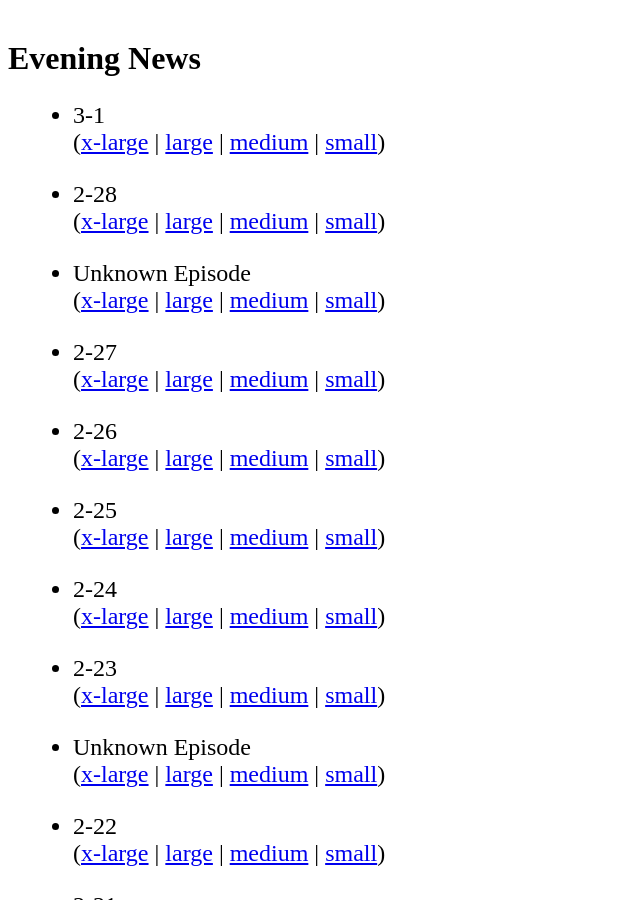
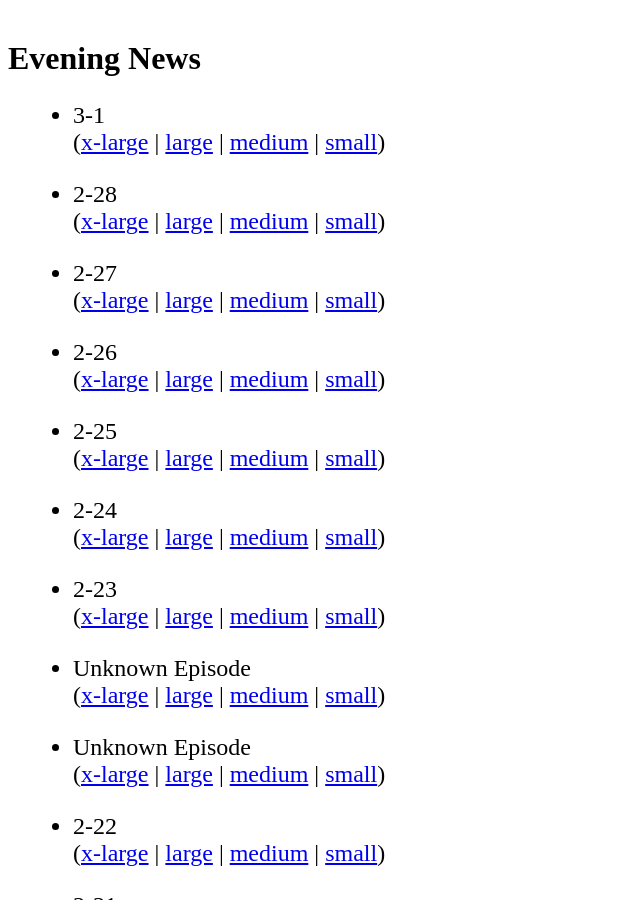
Before and after one commit to jkutner/cbsfeed, a Jekyll site: the page built from index.html, in a window 1280 px wide and 900 px high, scrolled down 245 px. Shown: the whole window, without its empty margins (0-640 px from the left). Built offline with Jekyll 4.4.1, drawn with Linux system fonts in a browser that asks for light colours; nearby versions of some CDN libraries; some of the changed lines change nothing that is shown.

Commit message:
Updating with latest episdoes

```diff
--- a/_data/evening_news.yml
+++ b/_data/evening_news.yml
@@ -7,13 +7,6 @@
     mp4_1296: media/2014/03/02/177272387666/EN_0301_FULL_1296.mp4
   date: 2014-03-01 00:00:00.000000000 +00:00
 - title: 2-28
-  links:
-    mp4_240: media/2014/03/01/175753283688/EN_0228_FULL_240.mp4
-    mp4_740: media/2014/03/01/175753283688/EN_0228_FULL_740.mp4
-    mp4_796: media/2014/03/01/175753283688/EN_0228_FULL_796.mp4
-    mp4_1296: media/2014/03/01/175753283688/EN_0228_FULL_1296.mp4
-  date: 2014-02-28 00:00:00.000000000 +00:00
-- title: Unknown Episode
   links:
     mp4_240: media/2014/03/01/175753283688/EN_0228_FULL_240.mp4
     mp4_740: media/2014/03/01/175753283688/EN_0228_FULL_740.mp4
@@ -55,6 +48,13 @@
     mp4_796: media/2014/02/24/167372355934/EN_0223_FULL_796.mp4
     mp4_1296: media/2014/02/24/167372355934/EN_0223_FULL_1296.mp4
   date: 2014-02-23 00:00:00.000000000 +00:00
+- title: Unknown Episode
+  links:
+    mp4_240: media/2014/03/01/175753283688/EN_0228_FULL_240.mp4
+    mp4_740: media/2014/03/01/175753283688/EN_0228_FULL_740.mp4
+    mp4_796: media/2014/03/01/175753283688/EN_0228_FULL_796.mp4
+    mp4_1296: media/2014/03/01/175753283688/EN_0228_FULL_1296.mp4
+  date: 2014-02-28 00:00:00.000000000 +00:00
 - title: Unknown Episode
   links:
     mp4_240: media/2014/03/02/177272387666/EN_0301_FULL_240.mp4
```
